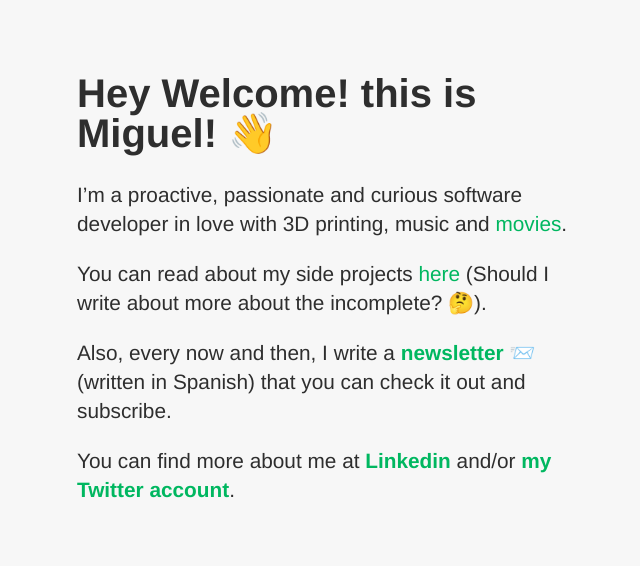
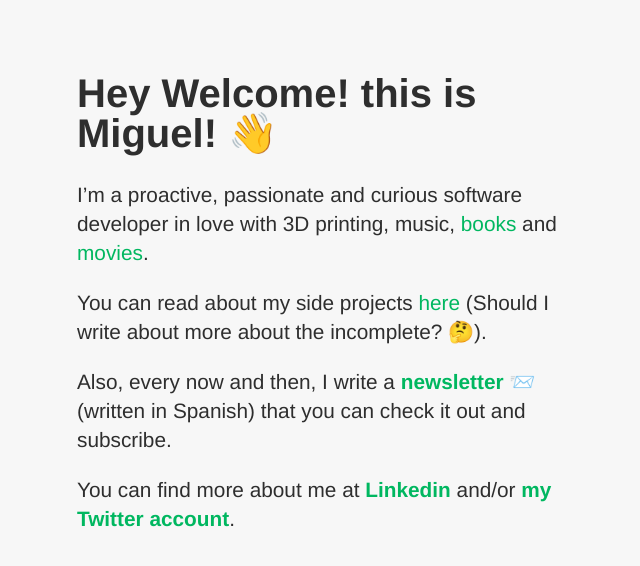
Before and after one commit to mavilam/mavilam.github.io, a Jekyll site: the page built from index.md, in a window 1280 px wide. Shown: the top 566 px of the page, without its empty margins (313-953 px from the left). Built offline with Jekyll 4.4.1, drawn with Linux system fonts in a browser that asks for light colours.

Commit message:
how dare you to forget the books?

```diff
--- a/index.md
+++ b/index.md
@@ -2,7 +2,7 @@
 layout: home
 ---
 
-I'm a proactive, passionate and curious software developer in love with 3D printing, music and [movies](https://letterboxd.com/mavilam/).
+I'm a proactive, passionate and curious software developer in love with 3D printing, music, [books](https://www.goodreads.com/user/show/90940182-miguel-vila) and [movies](https://letterboxd.com/mavilam/).
 
 You can read about my side projects [here](/sideprojects/) (Should I write about more about the incomplete? 🤔).
 
```
